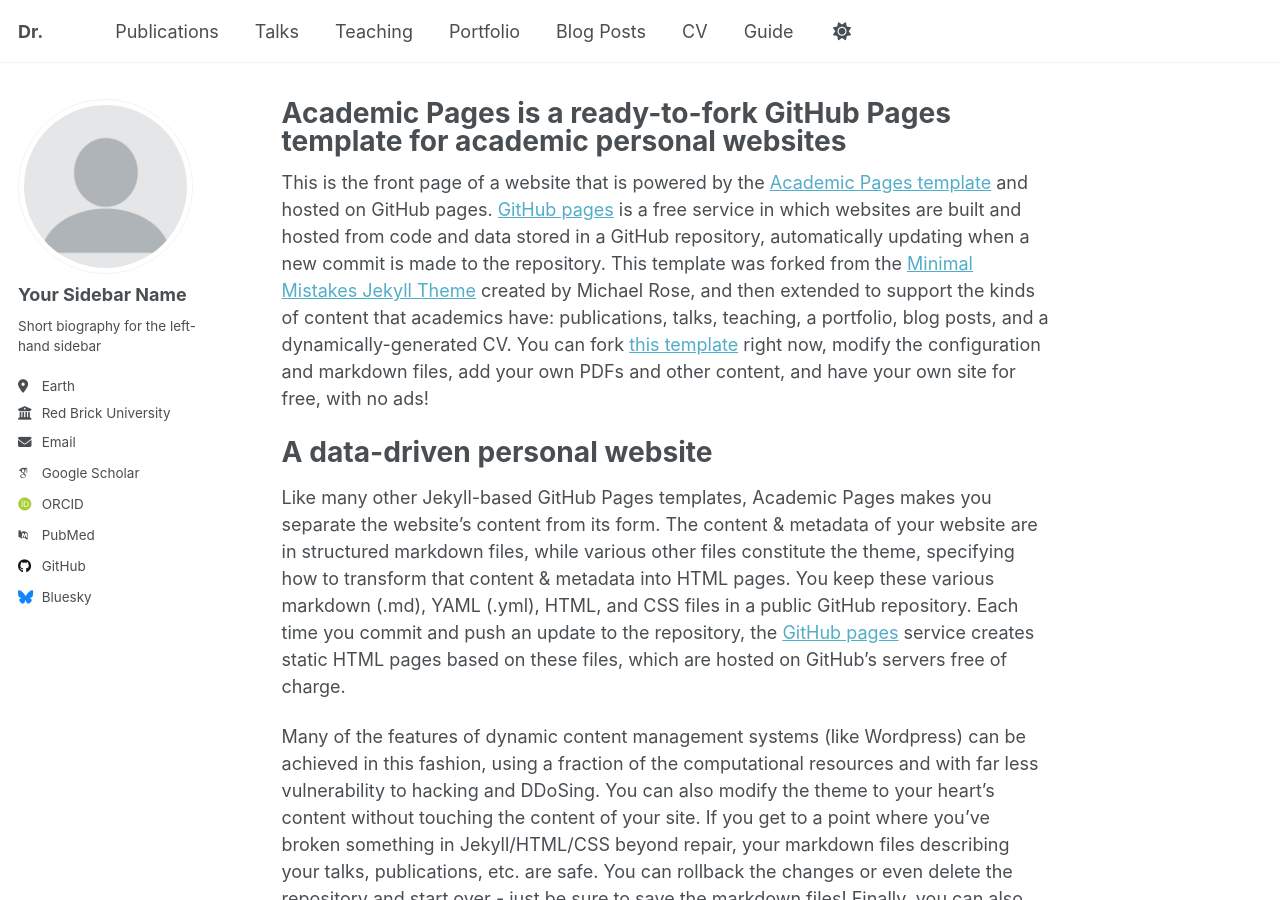
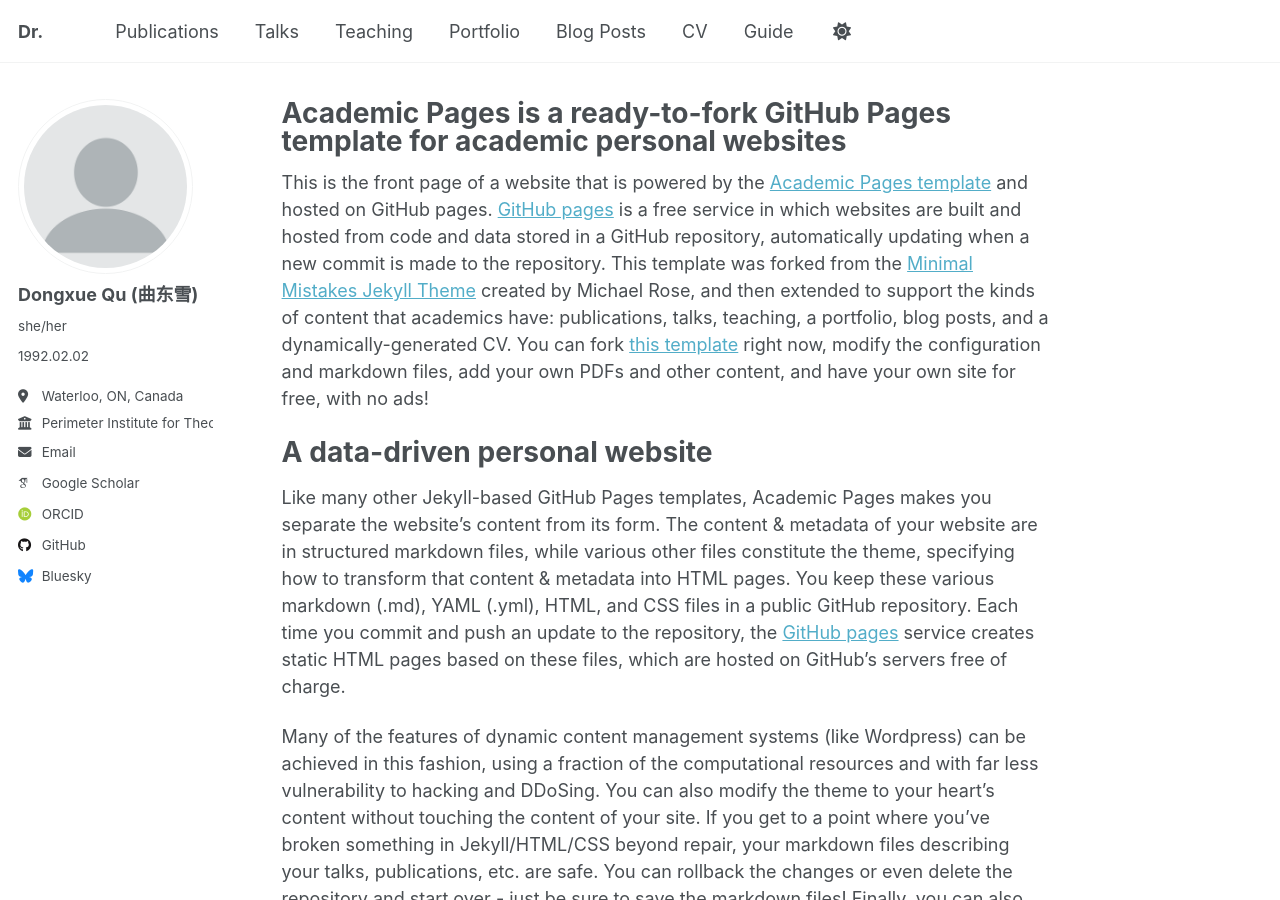
Before and after one commit to qudx54632/qudx54632.github.io, a Jekyll site: the page built from _pages/about.md, in a window 1280 px wide and 900 px high. Built offline with Jekyll 4.4.1, drawn with Linux system fonts in a browser that asks for light colours; some web fonts are replaced.

Commit message:
Initial customization

```diff
--- a/_config.yml
+++ b/_config.yml
@@ -23,23 +23,18 @@ repository               : "academicpages/academicpages.github.io"
 author:
   # Biographic information
   avatar           : "profile.png"
-  name             : "Your Sidebar Name"
-  pronouns         : # example: "she/her"
-  bio              : "Short biography for the left-hand sidebar"
-  location         : "Earth"
-  employer         : "Red Brick University"
+  name             : "Dongxue Qu (曲东雪)"
+  pronouns         : "she/her"
+  bio              : "1992.02.02"
+  location         : "Waterloo, ON, Canada"
+  employer         : "Perimeter Institute for Theoretical Physics"
   uri              : # URL
-  email            : "none@example.org"
+  email            : "dqu@perimeterinsitute.ca"
 
   # Academic websites
-  arxiv            : # URL - Update with the correct link to your profile
-  googlescholar    : "https://scholar.google.com/citations?user=PS_CX0AAAAAJ"
-  impactstory      : # URL
-  orcid            : "http://orcid.org/yourorcidurl"
-  semantic         : # URL
-  pubmed           : "https://www.ncbi.nlm.nih.gov/pubmed/?term=john+snow"
-  researchgate     : # URL
-  scopus           : # URL
+  inspirehep       : "https://inspirehep.net/authors/1949182"
+  googlescholar    : "https://scholar.google.com/citations?user=Ll8cUngAAAAJ&hl=en"
+  orcid            : "https://orcid.org/0000-0002-3900-8961"
 
   # Repositories and software development
   bitbucket        : # Username - Update with your username on the site
```
